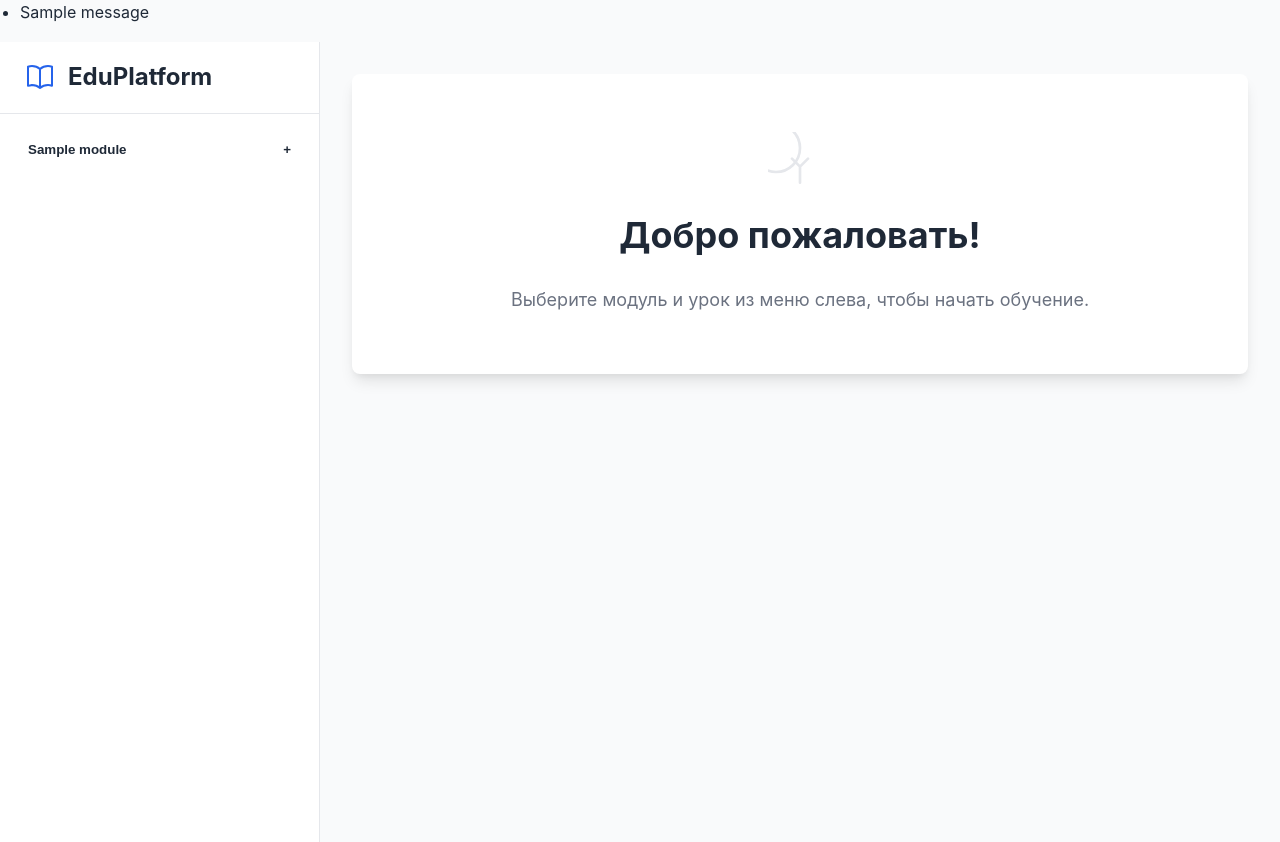
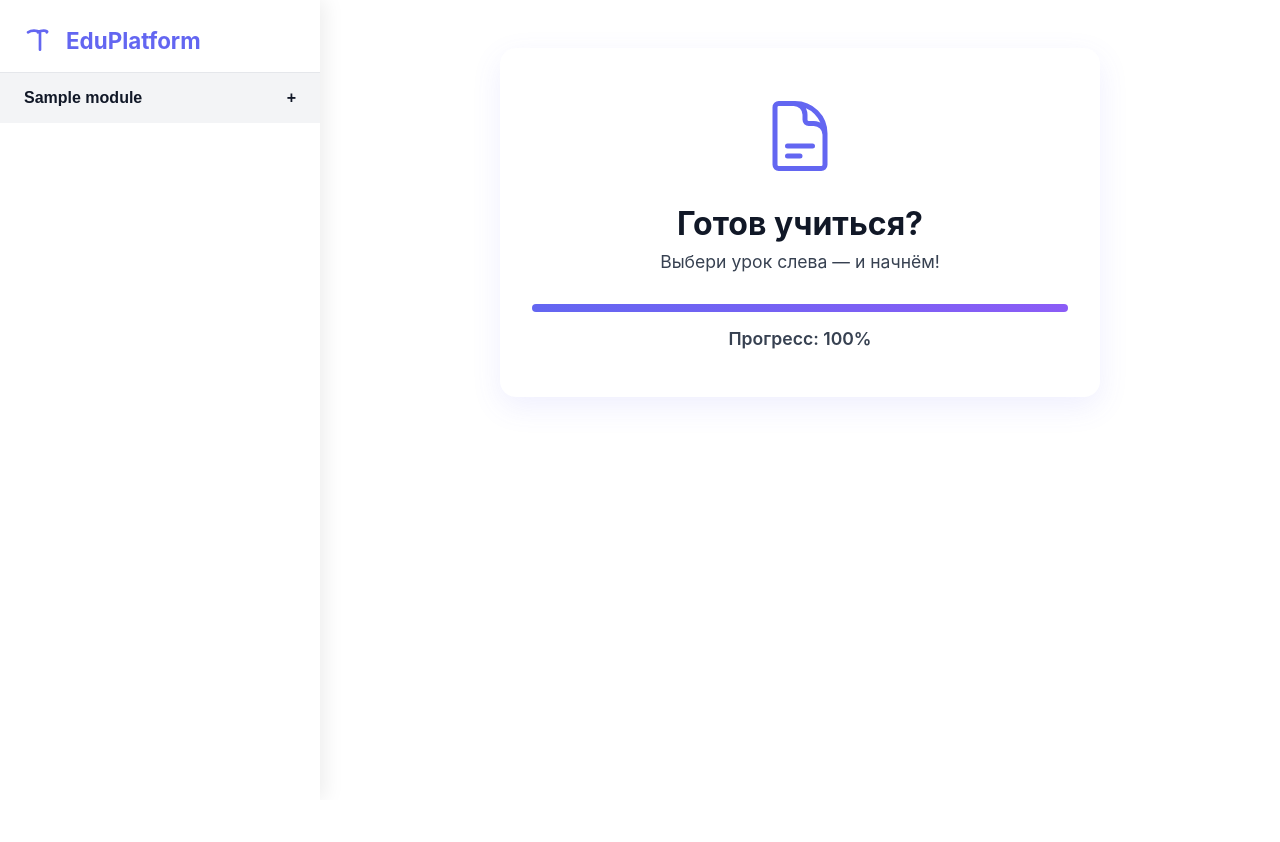
Before and after one commit to asaddd404/Study_platform, a Django app: page /course/ in a window 1280 px wide. After the commit the page ends 349 px from the top, so only its background shows below. Run offline with Django 5.2, Linux system fonts and the light colour scheme; a user stored in the database is signed in; tables that the repository leaves empty hold one stand-in row (values such as "Sample post"); one stand-in notice (Sample message) is shown; some libraries are stand-ins or nearby versions.

Commit message:
Обновление проекта

```diff
--- a/core/templates/core/base.html
+++ b/core/templates/core/base.html
@@ -1,25 +1,167 @@
-{% load static %}
 <!DOCTYPE html>
 <html lang="ru">
 <head>
     <meta charset="UTF-8">
     <meta name="viewport" content="width=device-width, initial-scale=1.0">
+    <title>{% block title %}EduPlatform{% endblock %}</title>
+    {% load static %}
 
-    <script defer src="https://cdn.jsdelivr.net/npm/alpinejs@3.x.x/dist/cdn.min.js"></script>
+    <!-- Alpine.js + Collapse (100% работает) -->
+    <script defer src="https://cdn.jsdelivr.net/npm/alpinejs@3.14.1/dist/cdn.min.js"></script>
+    <script defer src="https://cdn.jsdelivr.net/npm/@alpinejs/collapse@3.14.1/dist/cdn.min.js"></script>
 
-    <link rel="stylesheet" href="{% static 'css/styles.css' %}">
-    <title>{% block title %}EduPlatform{% endblock %}</title>
+    <!-- HTMX -->
+    <script src="https://unpkg.com/htmx.org@1.9.10"></script>
+
+    <!-- СУПЕР СТИЛЬ -->
+    <style>
+        :root {
+            --primary: #6366f1;
+            --primary-dark: #4f46e5;
+            --gray-100: #f3f4f6;
+            --gray-200: #e5e7eb;
+            --gray-700: #374151;
+            --gray-900: #111827;
+            --green: #10b981;
+            --purple: #8b5cf6;
+        }
+        * { margin:0; padding:0; box-sizing:border-box; }
+        body {
+            font-family: 'Inter', 'Segoe UI', sans-serif;
+            background: linear-gradient(135deg, #f8fafc 0%, #e0e7ff 100%);
+            min-height: 100vh;
+            color: var(--gray-900);
+        }
+        .course-layout {
+            display: flex;
+            min-height: 100vh;
+        }
+        .course-sidebar {
+            width: 320px;
+            background: white;
+            box-shadow: 4px 0 20px rgba(0,0,0,0.08);
+            z-index: 10;
+        }
+        .course-sidebar-header {
+            padding: 1.5rem 1.5rem 1rem;
+            border-bottom: 1px solid var(--gray-200);
+        }
+        .logo {
+            display: flex;
+            align-items: center;
+            gap: 10px;
+            font-weight: 700;
+            font-size: 1.4rem;
+            color: var(--primary);
+            text-decoration: none;
+        }
+        .logo svg { width: 32px; height: 32px; }
+        .module-toggle {
+            width: 100%;
+            padding: 1rem 1.5rem;
+            background: var(--gray-100);
+            border: none;
+            text-align: left;
+            font-weight: 600;
+            font-size: 1rem;
+            color: var(--gray-900);
+            cursor: pointer;
+            display: flex;
+            justify-content: space-between;
+            align-items: center;
+            transition: all 0.2s;
+        }
+        .module-toggle:hover { background: var(--gray-200); }
+        .lesson-list {
+            background: white;
+            border: 1px solid var(--gray-200);
+            border-top: none;
+        }
+        .lesson-list button {
+            width: 100%;
+            padding: 0.9rem 2rem;
+            background: none;
+            border: none;
+            text-align: left;
+            cursor: pointer;
+            font-size: 0.95rem;
+            color: var(--gray-700);
+            transition: all 0.2s;
+            display: flex;
+            align-items: center;
+            gap: 8px;
+        }
+        .lesson-list button:hover {
+            background: #eef2ff;
+            color: var(--primary);
+            padding-left: 2.2rem;
+        }
+        .lesson-list button.active {
+            background: var(--primary);
+            color: white;
+            font-weight: 600;
+        }
+        .completed-icon {
+            width: 18px;
+            height: 18px;
+            color: var(--green);
+        }
+        .test-link button {
+            color: var(--purple) !important;
+            font-weight: 600;
+        }
+        .course-content {
+            flex: 1;
+            padding: 3rem;
+            background: white;
+        }
+        .welcome-card {
+            max-width: 600px;
+            margin: 0 auto;
+            text-align: center;
+            padding: 3rem 2rem;
+            background: white;
+            border-radius: 16px;
+            box-shadow: 0 10px 30px rgba(99,102,241,0.1);
+        }
+        .welcome-card svg {
+            width: 80px;
+            height: 80px;
+            color: var(--primary);
+            margin-bottom: 1.5rem;
+        }
+        .welcome-card h2 {
+            font-size: 2rem;
+            color: var(--gray-900);
+            margin-bottom: 0.5rem;
+        }
+        .welcome-card p {
+            font-size: 1.1rem;
+            color: var(--gray-700);
+        }
+        .progress-bar {
+            height: 8px;
+            background: var(--gray-200);
+            border-radius: 4px;
+            overflow: hidden;
+            margin-top: 2rem;
+        }
+        .progress-fill {
+            height: 100%;
+            background: linear-gradient(90deg, var(--primary), var(--purple));
+            width: 0%;
+            transition: width 1.5s ease;
+        }
+    </style>
 </head>
 <body>
-    {% if messages %}
-        <ul class="messages">
-            {% for message in messages %}
-                <li class="{{ message.tags }}">{{ message }}</li>
-            {% endfor %}
-        </ul>
-    {% endif %}
+    {% block content %}{% endblock %}
 
-    {% block content %}
-    {% endblock %}
+    <script>
+        document.addEventListener('htmx:afterSwap', () => {
+            const fill = document.querySelector('.progress-fill');
+            if (fill) fill.style.width = '{{ progress_percentage }}%';
+        });
+    </script>
 </body>
 </html>
--- a/core/templates/core/course.html
+++ b/core/templates/core/course.html
@@ -1,53 +1,59 @@
 {% extends 'core/base.html' %}
-{% load static %}
-
-{% block title %}Программа курса{% endblock %}
+{% block title %}Мой курс{% endblock %}
 
 {% block content %}
-<div class="course-layout">
+<div class="course-layout" x-data="{ openModules: {}, active: null }">
+    <!-- ЛЕВАЯ ПАНЕЛЬ -->
     <aside class="course-sidebar">
         <div class="course-sidebar-header">
             <a href="{% url 'core:index' %}" class="logo">
-                <svg xmlns="http://www.w3.org/2000/svg" fill="none" viewBox="0 0 24 24" stroke-width="1.5" stroke="currentColor"><path stroke-linecap="round" stroke-linejoin="round" d="M12 6.042A8.967 8.967 0 006 3.75c-1.052 0-2.062.18-3 .512v14.25A8.987 8.987 0 006 18c2.305 0 4.408.867 6 2.292m0-14.25a8.966 8.966 0 016-2.292c1.052 0 2.062.18 3 .512v14.25A8.987 8.987 0 0018 18a8.967 8.967 0 00-6 2.292m0-14.25v14.25" /></svg>
-                <span>EduPlatform</span>
+                <svg fill="none" stroke="currentColor" viewBox="0 0 24 24">
+                    <path stroke-linecap="round" stroke-linejoin="round" stroke-width="2" d="M12 6.253v13m0-13C10.832 5.477 9.246 5 7.5 5c-1.746 0-3.332.477-4.5 1.253m14 0C18.168 5.477 16.582 5 14.835 5c-1.746 0-3.332.477-4.5 1.253"></path>
+                </svg>
+                EduPlatform
             </a>
         </div>
-        <nav class="course-sidebar-nav" x-data="{ activeLesson: null }">
+
+        <nav class="course-sidebar-nav">
             {% for module in modules %}
             <div x-data="{ open: false }">
-                <button class="module-toggle" @click="open = !open">
+                <button
+                    class="module-toggle"
+                    @click="open = !open"
+                    :class="{ 'open': open }"
+                >
                     {{ module.title }}
-                    <span x-text="open ? '-' : '+'"></span>  </button>
+                    <span x-text="open ? '−' : '+'"></span>
+                </button>
 
-                <ul class="lesson-list" x-show="open" style="display: none;">
-
-                    {% for lesson in module.lessons.all %}
+                <ul class="lesson-list" x-show="open" x-collapse>
+                    {% for lesson in module.lesson_list %}
                     <li>
                         <button
                             hx-get="{% url 'core:partial_lesson_detail' lesson.id %}"
-                            hx-target="#lesson-main-content"
+                            hx-target="#main-content"
                             hx-swap="innerHTML"
-                            @click="activeLesson = '{{ lesson.id }}'"
-                            :class="{ 'active': activeLesson === '{{ lesson.id }}' }"
+                            @click="active = '{{ lesson.id }}'"
+                            :class="{ 'active': active === '{{ lesson.id }}' }"
                         >
                             {{ lesson.title }}
                             {% if lesson.id in completed_lessons %}
-                            <svg class="lesson-status-icon completed-icon" xmlns="http://www.w3.org/2000/svg" fill="none" viewBox="0 0 24 24" stroke-width="2" stroke="currentColor">
-                                <path stroke-linecap="round" stroke-linejoin="round" d="M9 12.75L11.25 15 15 9.75M21 12a9 9 0 11-18 0 9 9 0 0118 0z" />
+                            <svg class="completed-icon" viewBox="0 0 20 20" fill="currentColor">
+                                <path fill-rule="evenodd" d="M10 18a8 8 0 100-16 8 8 0 000 16zm3.707-9.293a1 1 0 00-1.414-1.414L9 10.586 7.707 9.293a1 1 0 00-1.414 1.414l2 2a1 1 0 001.414 0l4-4z" clip-rule="evenodd" />
                             </svg>
                             {% endif %}
                         </button>
                     </li>
                     {% endfor %}
 
-                    {% if module.tests.all %}
+                    {% if module.test_list %}
                     <li class="test-link">
                         <button
                             hx-get="{% url 'core:partial_test_module' module.id %}"
-                                hx-target="#lesson-main-content"
+                            hx-target="#main-content"
                             hx-swap="innerHTML"
-                                @click="activeLesson = 'test-{{ module.id }}'"
-                                :class="{ 'active': activeLesson === 'test-{{ module.id }}' }"
+                            @click="active = 'test-{{ module.id }}'"
+                            :class="{ 'active': active === 'test-{{ module.id }}' }"
                         >
                             Итоговый тест
                         </button>
@@ -59,11 +65,18 @@
         </nav>
     </aside>
 
-    <main class="course-content" id="lesson-main-content">
-        <div class="card" style="min-height: 300px; display: flex; flex-direction: column; align-items: center; justify-content: center; text-align: center;">
-            <svg style="width: 4rem; height: 4rem; color: var(--color-border); margin-bottom: var(--spacing-4);" fill="none" stroke="currentColor" viewBox="0 0 24 24" xmlns="http://www.w3.org/2000/svg"><path stroke-linecap="round" stroke-linejoin="round" stroke-width="1" d="M15 10l-3 3m0 0l-3-3m3 3v6m0-13a9 9 0 11-18 0 9 9 0 0118 0z"></path></svg>
-            <h2 style="color: var(--color-text);">Добро пожаловать!</h2>
-            <p style="font-size: 1.125rem; color: var(--color-text-muted); margin-bottom: 0;">Выберите модуль и урок из меню слева, чтобы начать обучение.</p>
+    <!-- ПРАВАЯ ЧАСТЬ -->
+    <main class="course-content" id="main-content">
+        <div class="welcome-card">
+            <svg fill="none" stroke="currentColor" viewBox="0 0 24 24">
+                <path stroke-linecap="round" stroke-linejoin="round" stroke-width="1.5" d="M19.5 14.25v-2.625a3.375 3.375 0 00-3.375-3.375h-1.5A1.125 1.125 0 0113.5 7.125v-1.5a3.375 3.375 0 00-3.375-3.375H8.25m0 12.75h7.5m-7.5 3H12M10.5 2.25H5.625c-.621 0-1.125.504-1.125 1.125v17.25c0 .621.504 1.125 1.125 1.125h12.75c.621 0 1.125-.504 1.125-1.125V11.25a9 9 0 00-9-9z"/>
+            </svg>
+            <h2>Готов учиться?</h2>
+            <p>Выбери урок слева — и начнём!</p>
+            <div class="progress-bar">
+                <div class="progress-fill" style="width: {{ progress_percentage }}%"></div>
+            </div>
+            <p style="margin-top: 1rem; font-weight: 600;">Прогресс: {{ progress_percentage }}%</p>
         </div>
     </main>
 </div>
--- a/core/views.py
+++ b/core/views.py
@@ -49,33 +49,33 @@ def register(request):
 
 # --- 4. ОБНОВЛЕННАЯ VIEW ДЛЯ СТРАНИЦЫ КУРСА (для HTMX) ---
 @login_required
-# project/eduplatform/core/views.py
-@login_required
 def course(request):
     course = Course.objects.first()
     if not course:
         return render(request, 'core/course.html', {'error': 'Курс не найден'})
 
-    # 1. ДОБАВЛЯЕМ 'lessons' СЮДА
-    modules = Module.objects.filter(course=course).order_by('created_at').prefetch_related('tests', 'lessons')
+    # ЭТО ГЛАВНОЕ — ЯВНО ЗАГРУЖАЕМ УРОКИ
+    modules = list(Module.objects.filter(course=course).order_by('created_at'))
+    for module in modules:
+        module.lesson_list = list(module.lessons.all())  # ЯВНО!
+        module.test_list = list(module.tests.all())
 
-    # 2. Этот запрос нужен только для статистики
-    lessons_for_progress = Lesson.objects.filter(module__course=course)
+    # Прогресс
+    completed_lessons = set()
+    if request.user.is_authenticated:
+        progress = Progress.objects.filter(
+            student=request.user,
+            lesson__module__course=course,
+            passed=True
+        ).values_list('lesson_id', flat=True)
+        completed_lessons = set(progress)
 
-    completed_lessons = set()
-    progress_percentage = 0
-
-    if request.user.is_authenticated:
-        progress = Progress.objects.filter(student=request.user, lesson__in=lessons_for_progress)
-        completed_lessons = set(progress.filter(passed=True).values_list('lesson_id', flat=True))
-
-        if lessons_for_progress.count() > 0:
-            progress_percentage = (len(completed_lessons) / lessons_for_progress.count() * 100)
+    total_lessons = Lesson.objects.filter(module__course=course).count()
+    progress_percentage = round(len(completed_lessons) / total_lessons * 100) if total_lessons else 0
 
     context = {
         'course': course,
         'modules': modules,
-        # 3. УБИРАЕМ 'lessons' ИЗ КОНТЕКСТА
         'completed_lessons': completed_lessons,
         'progress_percentage': progress_percentage,
     }
```
Lines whose indentation alone changed are shown as unchanged.
